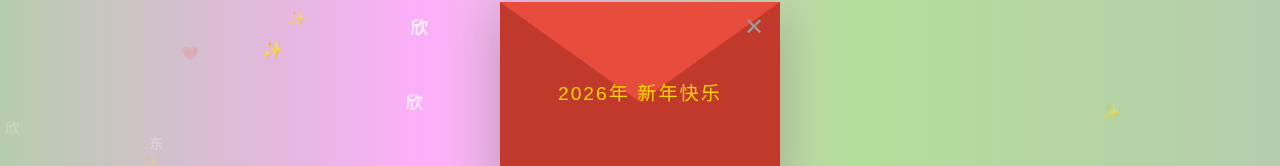
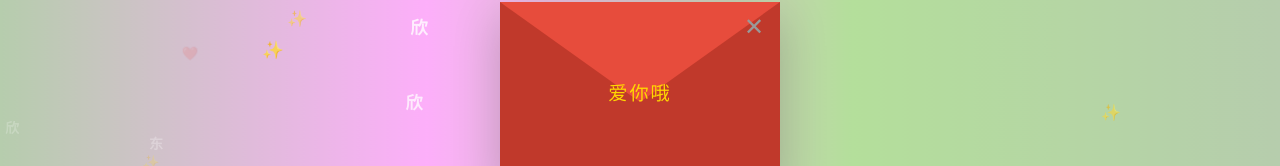
Before and after one commit to sJuses/2026-new-year, a plain HTML site: page index.html in a window 1280 px wide. Shown: the part 308-474 px from the top of the page. Drawn offline with Linux system fonts and the light colour scheme.

Commit message:
Update index.html

```diff
--- a/index.html
+++ b/index.html
@@ -67,7 +67,7 @@
     <div id="music-control">♪</div>
 
     <div class="envelope-container" id="mainEnvelope">
-        <span id="env-label" style="color:#FFD700; z-index:5; font-size: 1.2rem; letter-spacing: 2px;">2026年 新年快乐</span>
+        <span id="env-label" style="color:#FFD700; z-index:5; font-size: 1.2rem; letter-spacing: 2px;">爱你哦</span>
         <button id="close-btn">✕</button>
         <div id="letter-content">
             <h2 style="color:var(--env-color); text-align:center; margin-top:10px; font-size: 1.3rem;">致我的唯一挚爱 欣</h2>
```
